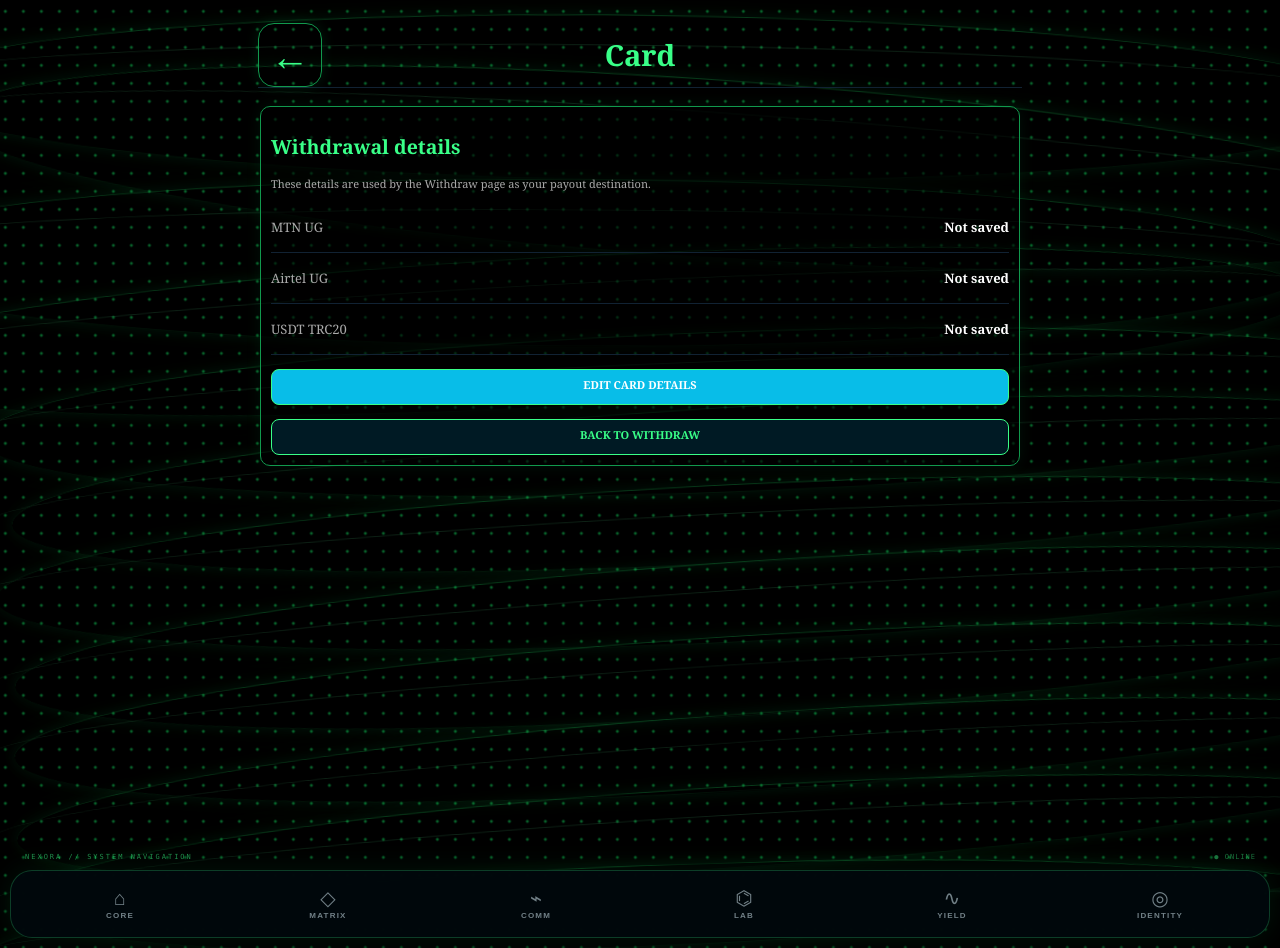
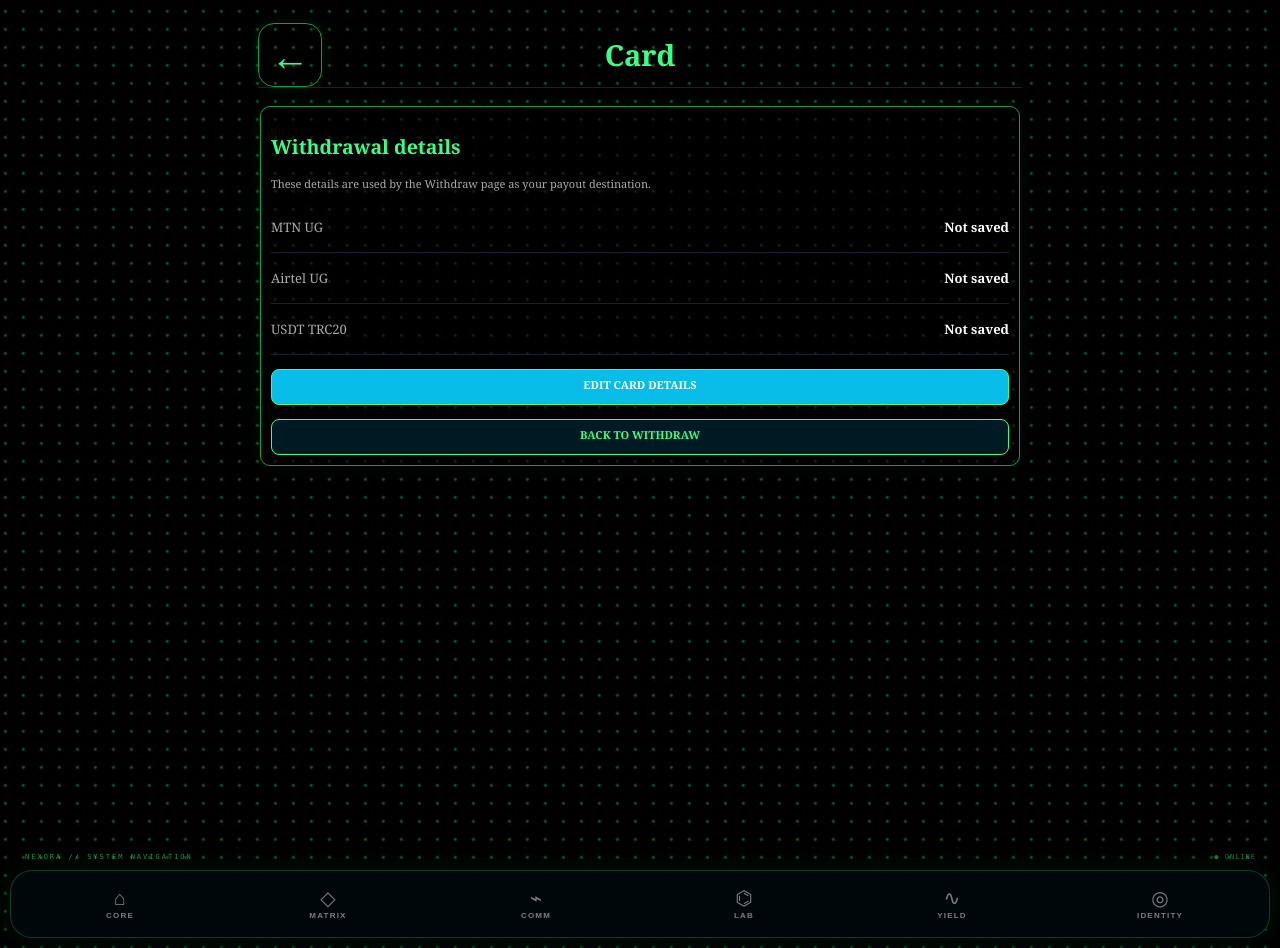
Before and after one commit to Codex700com/NEXORA-platform, a Python web app: template templates/card.html in a window 1280 px wide. Run offline with Jinja, Linux system fonts and the light colour scheme; the template is opened without the code that fills it, so the values that code supplies are empty.

Commit message:
Update NEXORA platform and remove animated background

```diff
--- a/templates/base.html
+++ b/templates/base.html
@@ -4,17 +4,15 @@
 <div class="bolt"></div><div class="bolt"></div><div class="bolt"></div><div class="bolt"></div>
 <div class="bolt"></div><div class="bolt"></div><div class="bolt"></div><div class="bolt"></div>
 <div class="flash"></div><div class="flash"></div>
-</div><div class="nexora-green-waves" aria-hidden="true">
-<div class="green-wave wave-1"></div>
-<div class="green-wave wave-2"></div>
-<div class="green-wave wave-3"></div>
-<div class="green-wave wave-4"></div>
-<div class="green-wave wave-5"></div>
-<div class="green-wave wave-6"></div>
-<div class="green-wave wave-7"></div>
-<div class="green-wave wave-8"></div>
-<div class="green-wave wave-9"></div>
-<div class="green-wave wave-10"></div>
-<div class="green-wave wave-11"></div>
-<div class="green-wave wave-12"></div>
+</div>
+
+
+
+
+
+
+
+
+
+
 </div><div class="page"><div class="box">{% with messages=get_flashed_messages(with_categories=true) %}{% for cat,msg in messages %}<div class="flash {{cat}}">{{msg}}</div>{% endfor %}{% endwith %}{% block content %}{% endblock %}</div></div>{% include 'nav.html' %}{% if show_announcement|default(false) %}<div class="announcement-backdrop" id="announcementPopup"><div class="announcement-modal" role="dialog" aria-modal="true" aria-labelledby="announcementTitle"><button class="announcement-close" type="button" onclick="closeAnnouncement()" aria-label="Close">×</button><div class="announcement-icon">♧</div><div class="announcement-kicker">NEXORA</div><h2 id="announcementTitle">{{ announcement_popup.title }}</h2><div class="announcement-line"><b>{{ announcement_popup.title }}</b><span>{{ announcement_popup.message }}</span></div><button class="button announcement-btn" type="button" onclick="closeAnnouncement()">CONTINUE</button></div></div><script>function closeAnnouncement(){var p=document.getElementById('announcementPopup');if(p)p.classList.add('hidden')}document.addEventListener('keydown',function(e){if(e.key==='Escape')closeAnnouncement()});</script>{% endif %}</body></html>
```
